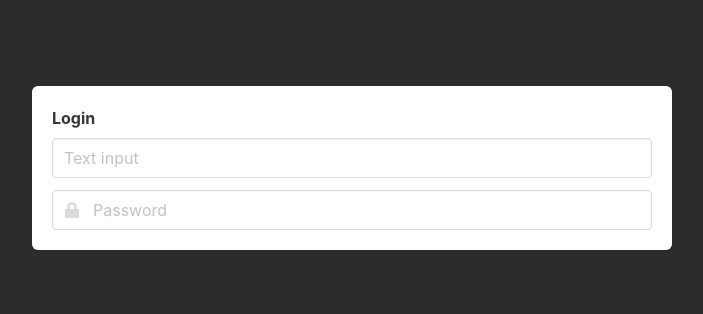
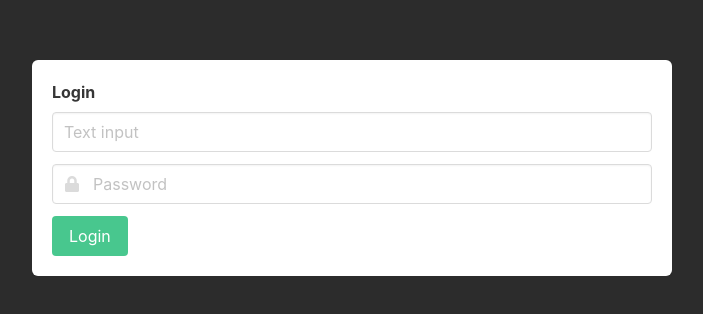
Before and after one commit to Grione/notesSPA, a React (Create React App) app: page / in a window 1280 px wide. Shown: the part 232-546 px from the top of the page, without its empty margins (288-991 px from the left). Built offline with nearby package versions, Linux system fonts and the light colour scheme; data requests are answered from the project's data file.

Commit message:
add login button

```diff
--- a/src/components/login/login.js
+++ b/src/components/login/login.js
@@ -18,6 +18,11 @@ const Login = () => {
 							</span>
 						</p>
 					</div>
+					<div className="field">
+						<p className="control">
+							<button className="button is-success">Login</button>
+						</p>
+					</div>
 				</div>
 			</div>
 		</div>
```
